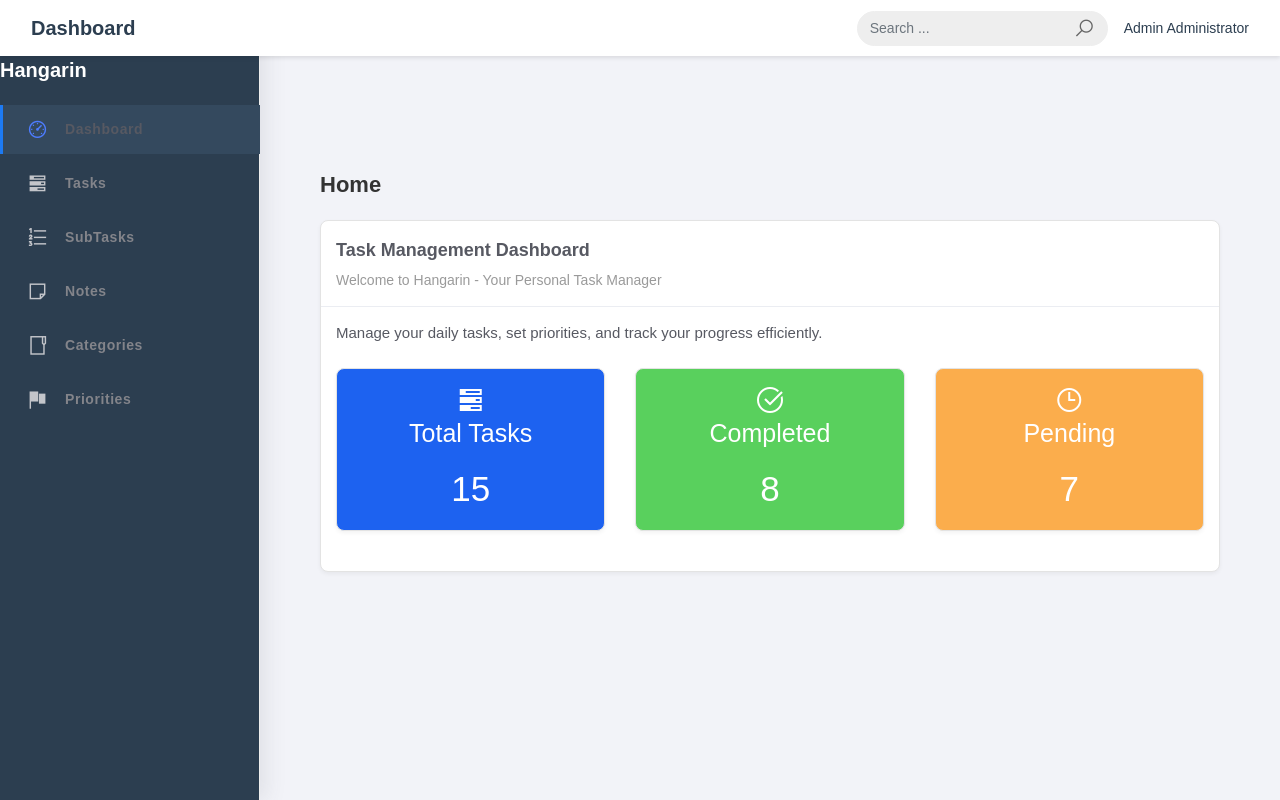
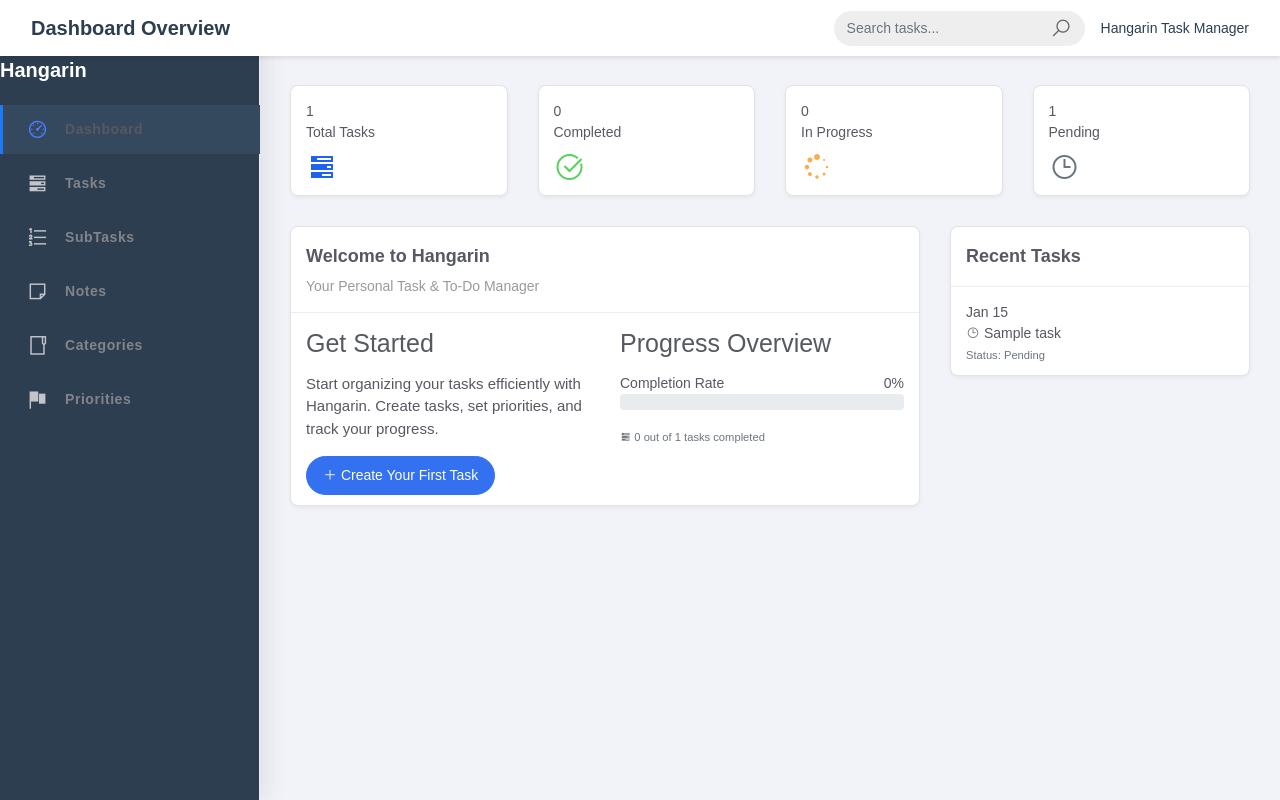
Before and after one commit to 202380269/hangarin_, a Django app: page / in a window 1280 px wide. Run offline with Django 5.2, Linux system fonts and the light colour scheme; tables that the repository leaves empty hold one stand-in row (values such as "Sample post"); some libraries are stand-ins or nearby versions.

Commit message:
ListView

```diff
--- a/projectsite/projectsite/urls.py
+++ b/projectsite/projectsite/urls.py
@@ -16,6 +16,7 @@ Including another URLconf
 """
 from django.contrib import admin
 from django.urls import path
+from django.contrib.auth import views as auth_views
 from taskorg.views import (
     HomePageView,
     TaskList, TaskCreateView, TaskUpdateView, TaskDeleteView,
@@ -28,6 +29,10 @@ from taskorg.views import (
 urlpatterns = [
     path('admin/', admin.site.urls),
     path('', HomePageView.as_view(), name='home'),
+
+    # Authentication URLs
+    path('login/', auth_views.LoginView.as_view(template_name='registration/login.html'), name='login'),
+    path('logout/', auth_views.LogoutView.as_view(next_page='home'), name='logout'),
 
     # Task URLs
     path('tasks/', TaskList.as_view(), name='task-list'),
--- a/projectsite/taskorg/views.py
+++ b/projectsite/taskorg/views.py
@@ -1,11 +1,52 @@
 from django.shortcuts import render
 from django.views.generic import ListView, CreateView, UpdateView, DeleteView, TemplateView
 from django.urls import reverse_lazy
+from django.utils import timezone
+from django.db.models import Q
 from .models import Task, SubTask, Note, Category, Priority
 from .forms import TaskForm, SubTaskForm, NoteForm, CategoryForm, PriorityForm
 
 class HomePageView(TemplateView):
     template_name = "home.html"
+
+    def get_context_data(self, **kwargs):
+        context = super().get_context_data(**kwargs)
+
+        # Get task statistics
+        total_tasks = Task.objects.count()
+        completed_tasks = Task.objects.filter(status='Completed').count()
+        in_progress_tasks = Task.objects.filter(status='In progress').count()
+        pending_tasks = Task.objects.filter(status='Pending').count()
+
+        # Calculate completion rate (avoid division by zero)
+        completion_rate = 0
+        if total_tasks > 0:
+            completion_rate = round((completed_tasks / total_tasks) * 100)
+
+        # Get upcoming deadline
+        upcoming_deadline = Task.objects.filter(
+            deadline__gte=timezone.now()
+        ).order_by('deadline').first()
+
+        # Get recent tasks
+        recent_tasks = Task.objects.all().order_by('-created_at')[:5]
+
+        # Additional statistics for dashboard
+        context.update({
+            'total_tasks': total_tasks,
+            'completed_tasks': completed_tasks,
+            'in_progress_tasks': in_progress_tasks,
+            'pending_tasks': pending_tasks,
+            'completion_rate': completion_rate,
+            'upcoming_deadline': upcoming_deadline,
+            'recent_tasks': recent_tasks,
+            'total_notes': Note.objects.count(),
+            'total_subtasks': SubTask.objects.count(),
+            'total_categories': Category.objects.count(),
+            'total_priorities': Priority.objects.count(),
+        })
+
+        return context
 
 # Task Views
 class TaskList(ListView):
@@ -13,6 +54,18 @@ class TaskList(ListView):
     context_object_name = 'tasks'
     template_name = 'task_list.html'
     paginate_by = 10
+    ordering = ['-created_at']
+
+    def get_queryset(self):
+        qs = super().get_queryset()
+        query = self.request.GET.get('q')
+
+        if query:
+            qs = qs.filter(
+                Q(title__icontains=query) |
+                Q(description__icontains=query)
+            )
+        return qs
 
 class TaskCreateView(CreateView):
     model = Task
@@ -37,6 +90,18 @@ class SubTaskList(ListView):
     context_object_name = 'subtasks'
     template_name = 'subtask_list.html'
     paginate_by = 10
+    ordering = ['-created_at']
+
+    def get_queryset(self):
+        qs = super().get_queryset()
+        query = self.request.GET.get('q')
+
+        if query:
+            qs = qs.filter(
+                Q(title__icontains=query) |
+                Q(description__icontains=query)
+            )
+        return qs
 
 class SubTaskCreateView(CreateView):
     model = SubTask
@@ -61,6 +126,17 @@ class NoteList(ListView):
     context_object_name = 'notes'
     template_name = 'note_list.html'
     paginate_by = 10
+    ordering = ['-created_at']
+
+    def get_queryset(self):
+        qs = super().get_queryset()
+        query = self.request.GET.get('q')
+
+        if query:
+            qs = qs.filter(
+                Q(content__icontains=query)
+            )
+        return qs
 
 class NoteCreateView(CreateView):
     model = Note
@@ -85,6 +161,7 @@ class CategoryList(ListView):
     context_object_name = 'categories'
     template_name = 'category_list.html'
     paginate_by = 10
+    ordering = ['name']
 
 class CategoryCreateView(CreateView):
     model = Category
@@ -109,6 +186,7 @@ class PriorityList(ListView):
     context_object_name = 'priorities'
     template_name = 'priority_list.html'
     paginate_by = 10
+    ordering = ['name']
 
 class PriorityCreateView(CreateView):
     model = Priority
--- a/projectsite/templates/base.html
+++ b/projectsite/templates/base.html
@@ -136,9 +136,10 @@
                         <a class="navbar-brand" href="{% url 'home' %}">{% block page_title %}Dashboard{% endblock %}</a>
                     </div>
                     <div class="collapse navbar-collapse justify-content-end">
-                        <form class="navbar-left navbar-form nav-search mr-md-3">
+                        <!-- Search Form -->
+                        <form class="navbar-left navbar-form nav-search mr-md-3" action="{% url 'task-list' %}" method="get">
                             <div class="input-group search-box">
-                                <input type="text" placeholder="Search ..." class="form-control">
+                                <input type="text" placeholder="Search tasks..." class="form-control" name="q" value="{{ request.GET.q }}">
                                 <div class="input-group-append">
                                     <span class="input-group-text">
                                         <i class="la la-search search-icon"></i>
@@ -146,9 +147,10 @@
                                 </div>
                             </div>
                         </form>
+
                         <ul class="navbar-nav">
                             <li class="nav-item">
-                                <span class="user-info">Admin Administrator</span>
+                                <span class="user-info">Hangarin Task Manager</span>
                             </li>
                         </ul>
                     </div>
--- a/projectsite/templates/home.html
+++ b/projectsite/templates/home.html
@@ -1,50 +1,123 @@
 {% extends 'base.html' %}
 {% load static %}
 
+{% block title %}Dashboard - Hangarin{% endblock %}
+{% block page_title %}Dashboard Overview{% endblock %}
+
 {% block content %}
-<div class="content">
-    <div class="container-fluid">
-        <h4 class="page-title">Home</h4>
 <div class="row">
-            <div class="col-md-12">
-                <div class="card">
-                    <div class="card-header">
-                        <div class="card-title">Task Management Dashboard</div>
-                        <div class="card-category">Welcome to Hangarin - Your Personal Task Manager</div>
-                    </div>
-                    <div class="card-body">
-                        <p>Manage your daily tasks, set priorities, and track your progress efficiently.</p>
-
-                        <div class="row mt-4">
-                            <div class="col-md-4">
-                                <div class="card bg-primary text-white">
-                                    <div class="card-body text-center">
-                                        <i class="la la-tasks" style="font-size: 2rem;"></i>
-                                        <h5>Total Tasks</h5>
-                                        <h3>15</h3>
+    <!-- Statistics Cards -->
+    <div class="col-lg-3 col-md-6 col-sm-6">
+        <div class="card card-stats">
+            <div class="card-body stat-card">
+                <div class="stat-number">{{ total_tasks }}</div>
+                <div class="stat-label">Total Tasks</div>
+                <i class="la la-tasks text-primary mt-2" style="font-size: 2rem;"></i>
             </div>
         </div>
     </div>
-                            <div class="col-md-4">
-                                <div class="card bg-success text-white">
-                                    <div class="card-body text-center">
-                                        <i class="la la-check-circle" style="font-size: 2rem;"></i>
-                                        <h5>Completed</h5>
-                                        <h3>8</h3>
+    <div class="col-lg-3 col-md-6 col-sm-6">
+        <div class="card card-stats">
+            <div class="card-body stat-card">
+                <div class="stat-number">{{ completed_tasks }}</div>
+                <div class="stat-label">Completed</div>
+                <i class="la la-check-circle text-success mt-2" style="font-size: 2rem;"></i>
             </div>
         </div>
     </div>
-                            <div class="col-md-4">
-                                <div class="card bg-warning text-white">
-                                    <div class="card-body text-center">
-                                        <i class="la la-clock-o" style="font-size: 2rem;"></i>
-                                        <h5>Pending</h5>
-                                        <h3>7</h3>
+    <div class="col-lg-3 col-md-6 col-sm-6">
+        <div class="card card-stats">
+            <div class="card-body stat-card">
+                <div class="stat-number">{{ in_progress_tasks }}</div>
+                <div class="stat-label">In Progress</div>
+                <i class="la la-spinner text-warning mt-2" style="font-size: 2rem;"></i>
+            </div>
+        </div>
+    </div>
+    <div class="col-lg-3 col-md-6 col-sm-6">
+        <div class="card card-stats">
+            <div class="card-body stat-card">
+                <div class="stat-number">{{ pending_tasks }}</div>
+                <div class="stat-label">Pending</div>
+                <i class="la la-clock-o text-secondary mt-2" style="font-size: 2rem;"></i>
+            </div>
+        </div>
+    </div>
+</div>
+
+<div class="row">
+    <div class="col-md-8">
+        <div class="card">
+            <div class="card-header">
+                <div class="card-title">Welcome to Hangarin</div>
+                <div class="card-category">Your Personal Task & To-Do Manager</div>
+            </div>
+            <div class="card-body">
+                <div class="row">
+                    <div class="col-md-6">
+                        <h5>Get Started</h5>
+                        <p>Start organizing your tasks efficiently with Hangarin. Create tasks, set priorities, and track your progress.</p>
+                        <ul class="list-unstyled">
+                        </ul>
+                        <a href="{% url 'task-add' %}" class="btn btn-primary btn-rounded">
+                            <i class="la la-plus"></i> Create Your First Task
+                        </a>
+                    </div>
+                    <div class="col-md-6">
+                        <h5>Progress Overview</h5>
+                        <div class="progress-container">
+                            <div class="d-flex justify-content-between">
+                                <span>Completion Rate</span>
+                                <span>{{ completion_rate }}%</span>
+                            </div>
+                            <div class="progress">
+                                <div class="progress-bar bg-success" style="width: {{ completion_rate }}%"></div>
+                            </div>
+                        </div>
+                        <div class="mt-3">
+                            <small class="text-muted">
+                                <i class="la la-tasks"></i>
+                                {{ completed_tasks }} out of {{ total_tasks }} tasks completed
+                            </small>
+                        </div>
+                        {% if upcoming_deadline %}
+                        <div class="mt-3">
+                            <small class="text-muted">
+                                <i class="la la-clock-o"></i>
+                                Next deadline: {{ upcoming_deadline.task.title }} - {{ upcoming_deadline.deadline|date:"M d, Y H:i" }}
+                            </small>
+                        </div>
+                        {% endif %}
                     </div>
                 </div>
             </div>
         </div>
     </div>
+
+    <div class="col-md-4">
+        <div class="card">
+            <div class="card-header">
+                <div class="card-title">Recent Tasks</div>
+            </div>
+            <div class="card-body">
+                <div class="activity-feed">
+                    {% for task in recent_tasks %}
+                    <div class="feed-item">
+                        <div class="feed-date">{{ task.created_at|date:"M d" }}</div>
+                        <div class="feed-content">
+                            <i class="la la-{% if task.status == 'Completed' %}check-circle text-success{% elif task.status == 'In progress' %}spinner text-warning{% else %}clock-o text-secondary{% endif %}"></i>
+                            {{ task.title }}
+                            <br>
+                            <small class="text-muted">Status: {{ task.status }}</small>
+                        </div>
+                    </div>
+                    {% empty %}
+                    <div class="text-center text-muted">
+                        <i class="la la-tasks" style="font-size: 2rem;"></i>
+                        <p>No tasks yet</p>
+                        <a href="{% url 'task-add' %}" class="btn btn-sm btn-primary">Create First Task</a>
+                    </div>
+                    {% endfor %}
                 </div>
             </div>
         </div>
```
Also changed, not shown: projectsite/projectsite/settings.py (+51 -0 lines), projectsite/templates/registration/login.html (added, +122 -0 lines). Lines whose indentation alone changed are shown as unchanged.
